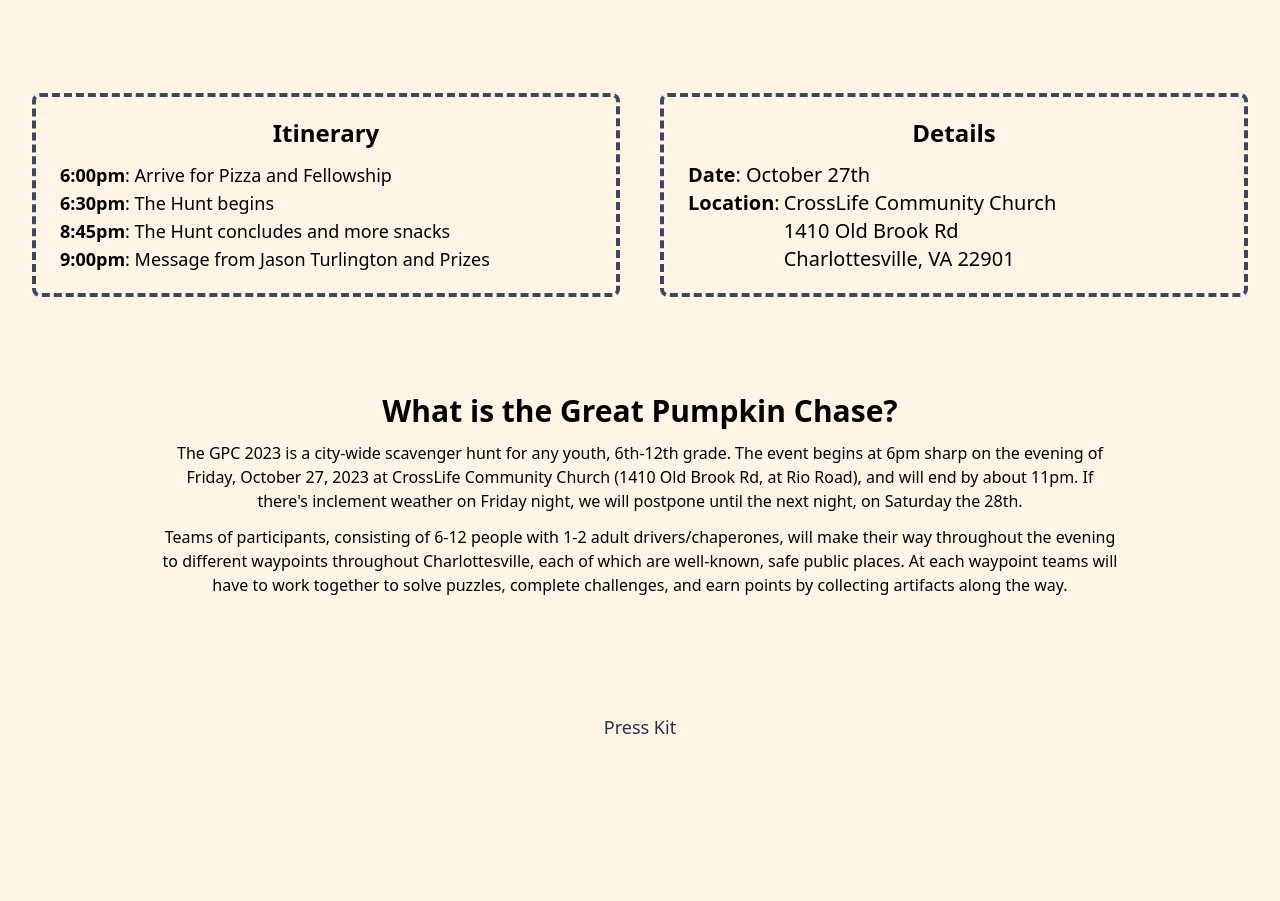
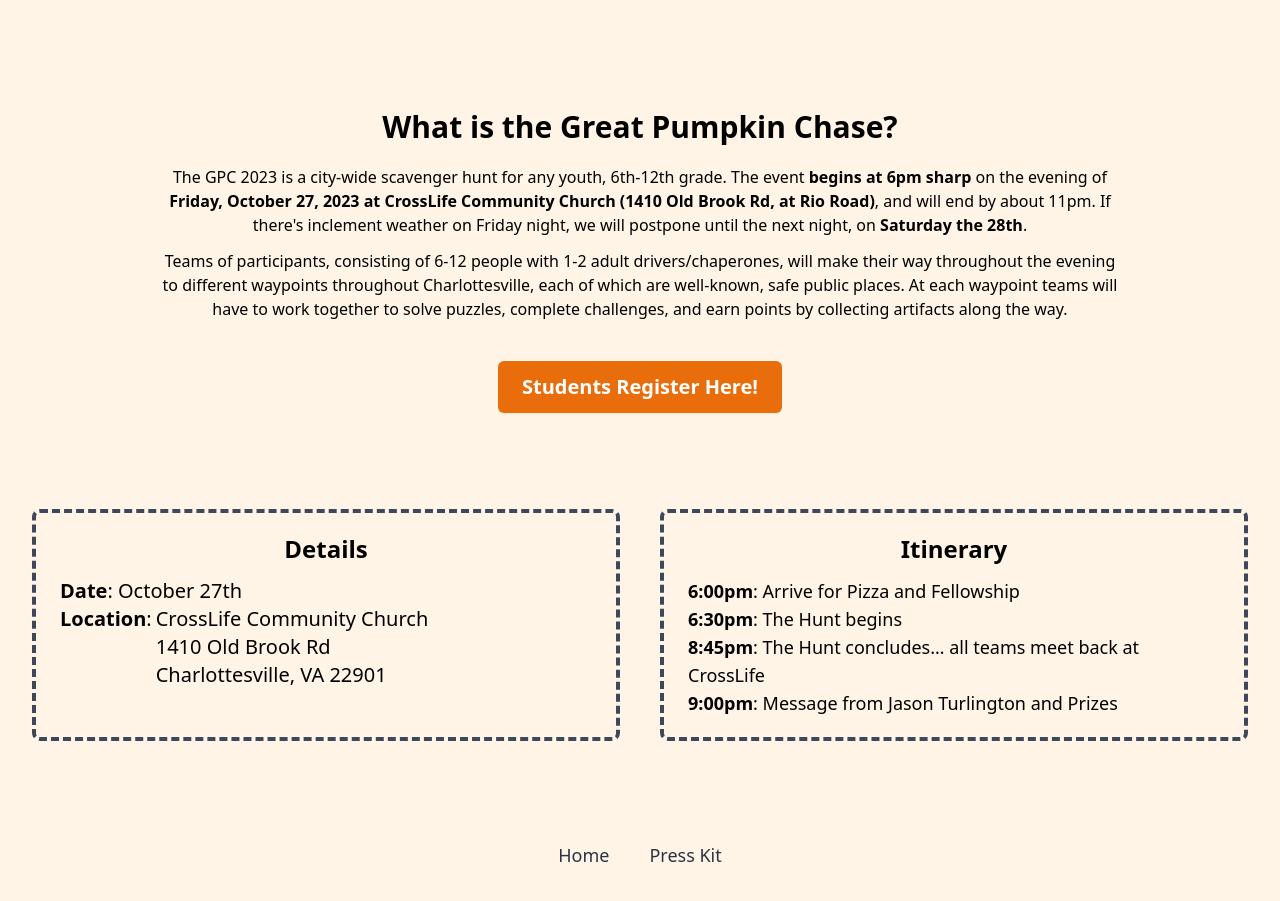
Before and after one commit to greatpumpkinchase/greatpumpkinchase.com, an Astro site: page / in a window 1280 px wide. Shown: the part 917-1818 px from the top of the page. Before the commit the page ends 1698 px from the top, so only its background shows below. Built offline with nearby package versions, Linux system fonts and the light colour scheme; Astro itself is replaced by a stand-in of ours.

Commit message:
Miscellaneous changes (#3)
* WIP

* Make text bold

* Add button

* Make text bold

* Update parents.md

* Update volunteer.astro

* Add Home link in footer

```diff
--- a/src/components/Footer.astro
+++ b/src/components/Footer.astro
@@ -5,6 +5,7 @@ import FooterLink from './FooterLink.astro';
 <footer class="mt-5 py-10">
   <div class="container mx-auto px space-y-8">
     <ul class="flex flex-wrap justify-center gap-10">
+      <FooterLink href="/">Home</FooterLink>
       <FooterLink href="/presskit">Press Kit</FooterLink>
     </ul>
   </div>
--- a/src/components/Navigation.astro
+++ b/src/components/Navigation.astro
@@ -26,9 +26,9 @@ import logoDarkBackgrounds from '../assets/gpc-logo-text-only-no-year-for-dark-b
     <ul
       class="mr-3 h-full flex flex-wrap justify-center items-center gap-5 lg:gap-8"
     >
+      <NavigationLink href="/register">Register</NavigationLink>
       <NavigationLink href="/parents">Parent Info</NavigationLink>
       <NavigationLink href="/volunteer">Volunteer</NavigationLink>
-      <NavigationLink href="/register">Register</NavigationLink>
       <NavigationLink href="/contact">Contact</NavigationLink>
     </ul>
   </div>
--- a/src/pages/index.astro
+++ b/src/pages/index.astro
@@ -35,26 +35,40 @@ import DashedBox from '../components/DashedBox.astro';
       </h1>
     </div>
   </section>
+  <section class="container mx-auto py-14 px text-center max-w-5xl">
+    <h3 class="text-3xl font-bold mb-5">
+      What is the Great Pumpkin Chase?
+    </h3>
+    <div class="space-y-3">
+      <p>
+        The GPC 2023 is a city-wide scavenger hunt for any youth,
+        6th-12th grade. The event <strong>begins at 6pm sharp</strong>
+         on the evening of
+        <strong
+          >Friday, October 27, 2023 at CrossLife Community Church
+          (1410 Old Brook Rd, at Rio Road)</strong
+        >, and will end by about 11pm. If there's inclement weather on
+        Friday night, we will postpone until the next night, on
+        <strong>Saturday the 28th</strong>.
+      </p>
+      <p>
+        Teams of participants, consisting of 6-12 people with 1-2
+        adult drivers/chaperones, will make their way throughout the
+        evening to different waypoints throughout Charlottesville,
+        each of which are well-known, safe public places. At each
+        waypoint teams will have to work together to solve puzzles,
+        complete challenges, and earn points by collecting artifacts
+        along the way.
+      </p>
+    </div>
+
+    <div class="mt-10">
+      <a class="btn" href="/register">Students Register Here!</a>
+    </div>
+  </section>
   <section
     class="container mx-auto py-10 px grid grid-cols-1 lg:grid-cols-2 gap-10 max-w-7xl"
   >
-    <DashedBox title="Itinerary">
-      <ol>
-        <li class="text-lg">
-          <strong>6:00pm</strong>: Arrive for Pizza and Fellowship
-        </li>
-        <li class="text-lg">
-          <strong>6:30pm</strong>: The Hunt begins
-        </li>
-        <li class="text-lg">
-          <strong>8:45pm</strong>: The Hunt concludes and more snacks
-        </li>
-        <li class="text-lg">
-          <strong>9:00pm</strong>: Message from Jason Turlington and
-          Prizes
-        </li>
-      </ol>
-    </DashedBox>
     <DashedBox title="Details">
       <ol class="text-xl">
         <li><strong>Date</strong>: October 27th</li>
@@ -71,29 +85,23 @@ import DashedBox from '../components/DashedBox.astro';
         </li>
       </ol>
     </DashedBox>
-  </section>
-  <section
-    class="container mx-auto py-14 px space-y-3 text-center max-w-5xl"
-  >
-    <h3 class="text-3xl font-bold">
-      What is the Great Pumpkin Chase?
-    </h3>
-    <p>
-      The GPC 2023 is a city-wide scavenger hunt for any youth,
-      6th-12th grade. The event begins at 6pm sharp on the evening of
-      Friday, October 27, 2023 at CrossLife Community Church (1410 Old
-      Brook Rd, at Rio Road), and will end by about 11pm. If there's
-      inclement weather on Friday night, we will postpone until the
-      next night, on Saturday the 28th.
-    </p>
-
-    <p>
-      Teams of participants, consisting of 6-12 people with 1-2 adult
-      drivers/chaperones, will make their way throughout the evening
-      to different waypoints throughout Charlottesville, each of which
-      are well-known, safe public places. At each waypoint teams will
-      have to work together to solve puzzles, complete challenges, and
-      earn points by collecting artifacts along the way.
-    </p>
+    <DashedBox title="Itinerary">
+      <ol>
+        <li class="text-lg">
+          <strong>6:00pm</strong>: Arrive for Pizza and Fellowship
+        </li>
+        <li class="text-lg">
+          <strong>6:30pm</strong>: The Hunt begins
+        </li>
+        <li class="text-lg">
+          <strong>8:45pm</strong>: The Hunt concludes… all teams meet
+          back at CrossLife
+        </li>
+        <li class="text-lg">
+          <strong>9:00pm</strong>: Message from Jason Turlington and
+          Prizes
+        </li>
+      </ol>
+    </DashedBox>
   </section>
 </Base>
--- a/src/pages/parents.md
+++ b/src/pages/parents.md
@@ -8,11 +8,13 @@ Our goal is to create a safe environment where your student can hear the message
 
 ## What is the Great Pumpkin Chase?
 
-The GPC 2023 is a city-wide scavenger hunt for any youth, 6th- 12th grade.  The event begins at 6pm sharp on the evening of Friday, October 27, 2023 at CrossLife Community Church (1410 Old Brook Rd, at Rio Road), and will end by about 11pm.  If there’s inclement weather on Friday night, we will postpone until the next night, on Saturday the 28th.
+The GPC 2023 is a city-wide scavenger hunt for any youth, 6th- 12th grade.  The event **begins at 6pm sharp** on the evening of **Friday, October 27, 2023 at CrossLife Community Church (1410 Old Brook Rd, at Rio Road)**, and will end by about **11pm**.  If there’s inclement weather on Friday night, we will postpone until the next night, on **Saturday the 28th**.
 
-Teams of participants, consisting of 6-12 people with 1-2 adult drivers/chaperones, will make their way throughout the evening to different waypoints throughout Charlottesville, each of which are well-known, safe public places. At each waypoint teams will have to work together to solve puzzles, complete challenges, and earn points by collecting artifacts along the way. Directly after the chase, by about 9pm, all teams will regroup at Crosslife Community Church, where Youth Leader, Jason Turlington, will share a message from the bible.  The evening will wrap up with snacks, music, funny videos of the teams doing their challenges, and epic prizes for the teams who score the most points.
+Teams of participants, consisting of 6-12 people with 1-2 adult drivers/chaperones, will make their way throughout the evening to different waypoints throughout Charlottesville, each of which are well-known, safe public places. At each waypoint teams will have to work together to solve puzzles, complete challenges, and earn points by collecting artifacts along the way.
 
-Students may register on the [registration page](/register).  Note that the completed registration form and waiver are required.  We are also enlisting the help of adult volunteers!  If you’re interested in being a part of this event, let us know by signing up here.
+Directly after the Chase, by about 9pm, all teams will regroup at Crosslife Community Church, where Youth Leader, Jason Turlington, will share a message from the bible. The evening will wrap up with snacks, music, funny videos of the teams doing their challenges, and epic prizes for the teams who score the most points.
+
+Students may register on the [registration page](/register).  Note that the completed registration form and waiver are required.  We are also enlisting the help of adult volunteers!  If you’re interested in being a part of this event, let us know by [signing up here](/volunteer).
 
 ## Additional Information
 
--- a/src/pages/volunteer.astro
+++ b/src/pages/volunteer.astro
@@ -16,10 +16,13 @@ import CanonicalUrl from '../components/utilities/CanonicalUrl.astro';
       class="max-w-prose mx-auto text-center prose dark:prose-invert"
     >
       The GPC Volunteer Team is dedicated to ensuring the safety and
-      well-being of each student involved! Whether a driver, clue
-      sentinel, or snack leader YOU are key to making the fun and
+      well-being of each student involved! Whether a driver, waypoint
+      sentinel, or snack leader, YOU are key to making the fun and
       mystery of the Great Pumpkin Chase!
     </p>
+    <div class="flex justify-center mt-10">
+      <a href="/volunteer/register" class="btn">Sign Up</a>
+    </div>
   </section>
   <section class="container mx-auto py-10 px">
     <h2 class="mb-10 text-3xl font-bold text-center">
@@ -30,7 +33,7 @@ import CanonicalUrl from '../components/utilities/CanonicalUrl.astro';
         Help us by praying for blessings of safety and joy during the
         event and that students would leave hearts changed by the good
         news of Jesus Christ. Interested in praying with a group or
-        getting more information to share? Fill out the Contact Form.
+        getting more information to share?
       </Team>
       <Team title="Refreshments and Decor Team">
         This team is in charge of food and drinks, and is on the front
@@ -47,7 +50,7 @@ import CanonicalUrl from '../components/utilities/CanonicalUrl.astro';
         navigating their way to the Great Pumpkin!
       </Team>
       <Team title="Setup Crew">
-        The magic is in the prep! Arrive a few hours early to help
+        The magic is in the prep! Arrive an hour or so early to help
         with decor, food set-up, and the miscellaneous pieces needed
         to bring about the fun and ease of the event!
       </Team>
@@ -55,7 +58,7 @@ import CanonicalUrl from '../components/utilities/CanonicalUrl.astro';
         Stay to pitch in and pick up after the fun of the evening!
       </Team>
       <Team title="Scoring Team">
-        This Pumpkin Chase will require diligent score keeping, be
+        This Pumpkin Chase will require diligent score keeping. Be
         part of the prize giving madness by helping sort through
         acquired points and penalties for each team!
       </Team>
@@ -67,13 +70,6 @@ import CanonicalUrl from '../components/utilities/CanonicalUrl.astro';
     </ul>
   </section>
   <section class="container mx-auto py-10 px">
-    <div class="flex justify-center mb-14">
-      <a
-        href="/volunteer/register"
-        class="rounded-md bg-orange-600 px-6 py-3 text-xl font-semibold text-white shadow-sm hover:bg-orange-500 focus-visible:outline focus-visible:outline-2 focus-visible:outline-offset-2 focus-visible:outline-orange-600"
-        >Sign Up</a
-      >
-    </div>
     <div class="max-w-xl mx-auto">
       <DashedBox>
         <p class="text-lg text-center prose dark:prose-invert">
--- a/src/styles/main.css
+++ b/src/styles/main.css
@@ -17,4 +17,8 @@
   .link {
     @apply underline font-semibold;
   }
+
+  .btn {
+    @apply inline-block rounded-md bg-orange-600 px-6 py-3 text-xl font-semibold text-white shadow-sm hover:bg-orange-500 focus-visible:outline focus-visible:outline-2 focus-visible:outline-offset-2 focus-visible:outline-orange-600;
+  }
 }
```
